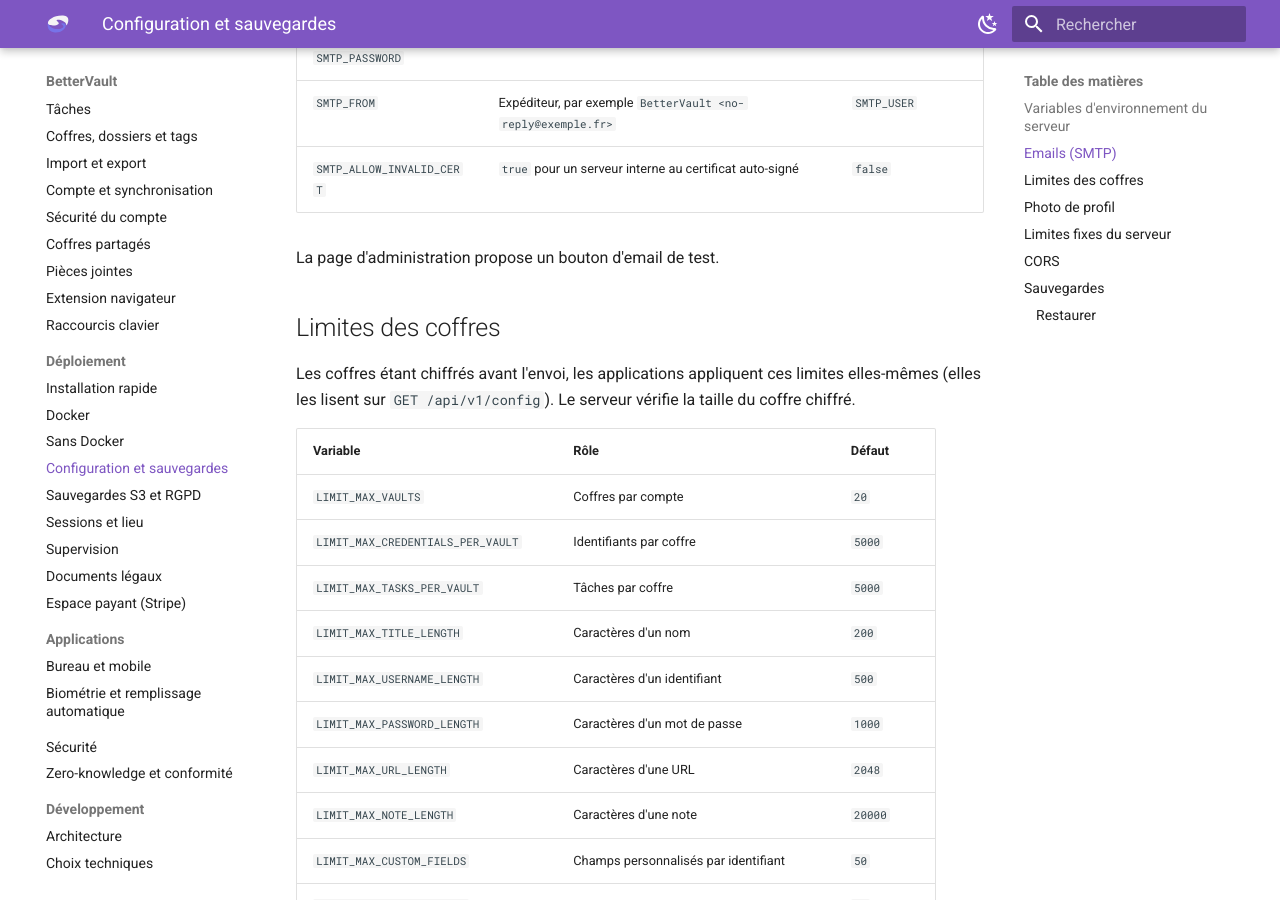
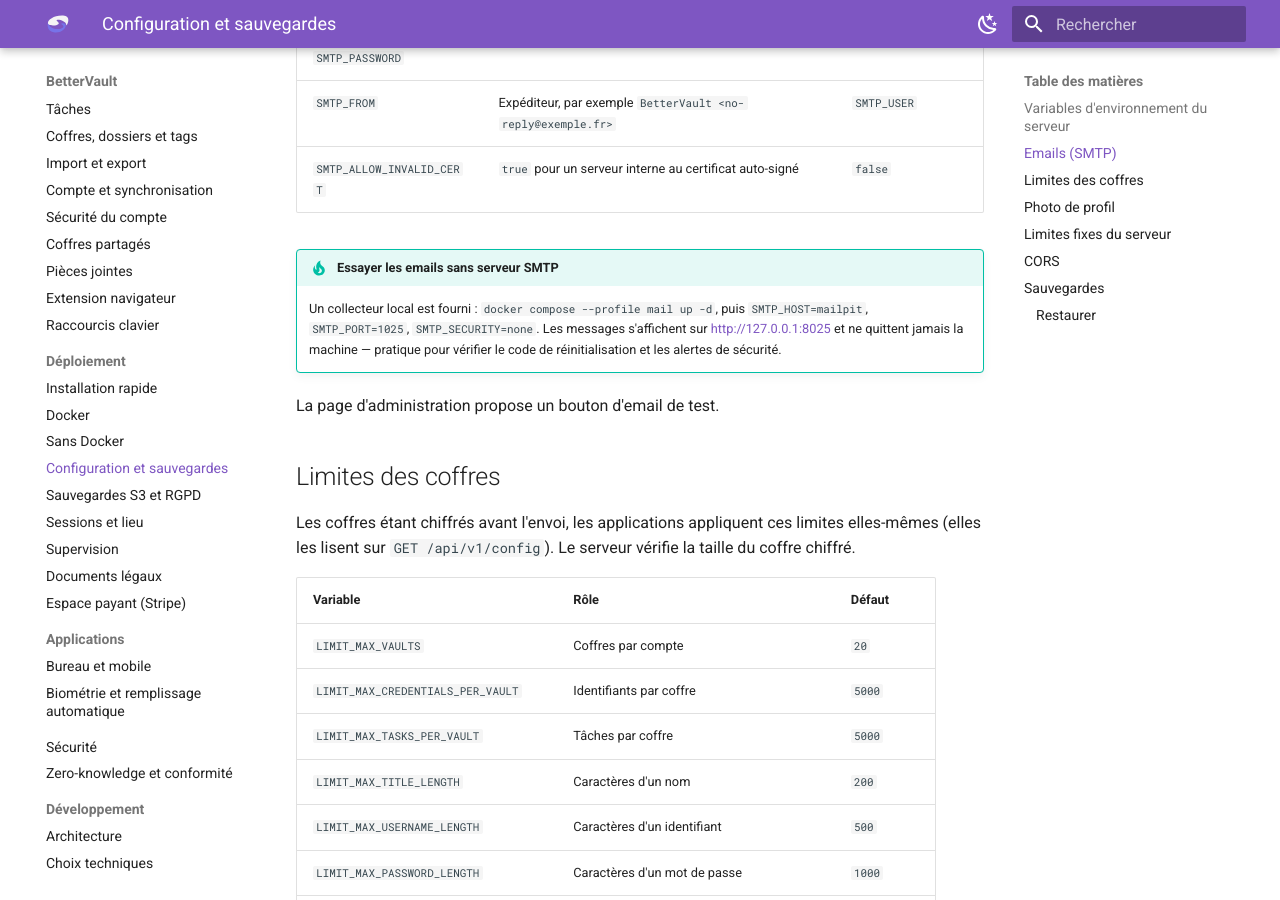
Before and after one commit to FreeProject089/BetterVault, an MkDocs documentation site: the page built from docs/deploiement/configuration.md, in a window 1280 px wide and 900 px high, scrolled down 1468 px. Built offline with MkDocs 1.6.1 and Material for MkDocs 9.7.7, drawn with Linux system fonts in a browser that asks for light colours.

Commit message:
chore: collecteur d'emails local et modeles de configuration complets
Essayer les emails demandait jusqu'ici un vrai serveur SMTP. Un collecteur
Mailpit est ajoute au docker compose sous le profil « mail » : il capture ce que
le serveur envoie au lieu de le livrer, et rien ne quitte la machine. Verifie de
bout en bout : le bouton d'essai de la page d'administration repond 204 et le
message arrive dans la boite.

server/.env.example ne couvrait que le strict minimum. Il documente maintenant
ce qu'un essai local demande vraiment : jeton d'administration, documents
legaux (sans eux les pages /legal s'affichent avec des trous), photo de profil,
base de localisation et la facon d'abaisser une limite pour en verifier le
message sans fabriquer des milliers d'elements.

```diff
--- a/docs/deploiement/configuration.md
+++ b/docs/deploiement/configuration.md
@@ -34,6 +34,12 @@ Les emails servent aux codes de réinitialisation du mot de passe et aux alertes
 | `SMTP_USER` / `SMTP_PASSWORD` | Identifiants (authentification PLAIN) | aucun |
 | `SMTP_FROM` | Expéditeur, par exemple `BetterVault <no-reply@exemple.fr>` | `SMTP_USER` |
 | `SMTP_ALLOW_INVALID_CERT` | `true` pour un serveur interne au certificat auto-signé | `false` |
+
+!!! tip "Essayer les emails sans serveur SMTP"
+    Un collecteur local est fourni : `docker compose --profile mail up -d`, puis
+    `SMTP_HOST=mailpit`, `SMTP_PORT=1025`, `SMTP_SECURITY=none`. Les messages s'affichent sur
+    <http://127.0.0.1:8025> et ne quittent jamais la machine — pratique pour vérifier le code de
+    réinitialisation et les alertes de sécurité.
 
 La page d'administration propose un bouton d'email de test.
 
```
Also changed, not shown: docker-compose.yml (+14 -0 lines), 2 other files.
